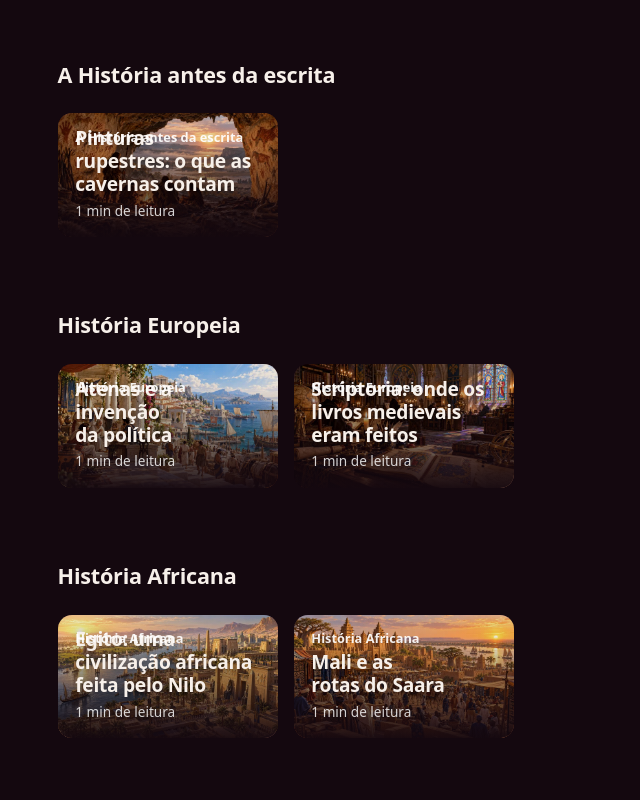
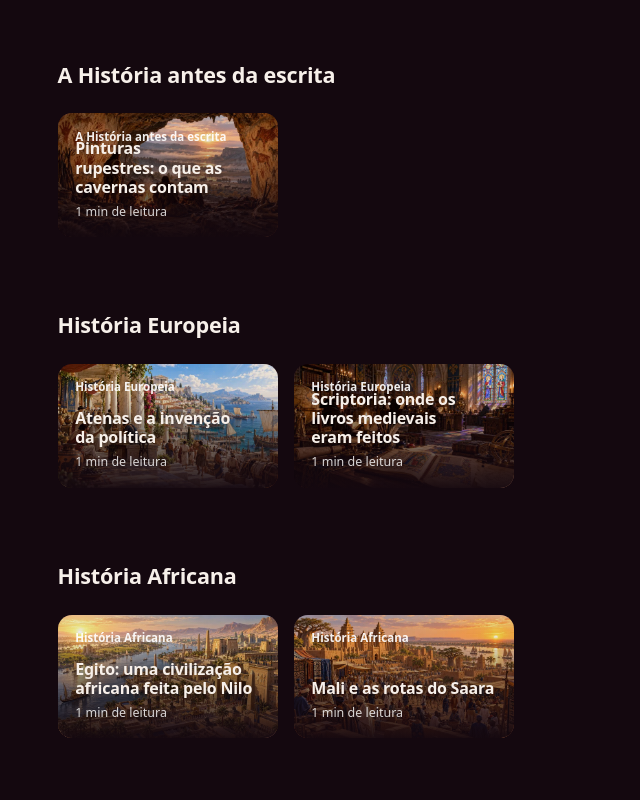
Before and after one commit to opaulofelipe/cursodehistoria, a plain HTML site: page index.html in a window 1280 px wide. Shown: the part 960-1760 px from the top of the page, without its empty margins (0-640 px from the left). Drawn offline with Linux system fonts and the light colour scheme.

Commit message:
Ajusta tipografia dos cards e cursor do hero

```diff
--- a/css/style.css
+++ b/css/style.css
@@ -31,6 +31,10 @@ button{font:inherit;color:inherit;cursor:pointer;border:0;background:none}
 
 /* Hero */
 .hero{position:relative}
+@media(min-width:701px){
+  .slides{cursor:grab;touch-action:pan-y}
+  .slides.arrastando{cursor:grabbing;user-select:none}
+}
 .slides{display:grid}
 .slide{grid-area:1/1;position:relative;opacity:0;visibility:hidden;transition:opacity .9s,visibility .9s}
 .slide.on{opacity:1;visibility:visible}
@@ -86,9 +90,9 @@ section h2{margin:0;font-size:1.35rem;letter-spacing:-.01em}
 .card{position:relative;display:flex;flex-direction:column;justify-content:flex-end;aspect-ratio:16/9;padding:1rem 1.1rem;border-radius:var(--r);overflow:hidden;background:var(--ameixa);isolation:isolate;transition:transform .25s,box-shadow .25s}
 .card>img{position:absolute;z-index:-2;inset:0;width:100%;height:100%;object-fit:cover;object-position:center;transition:transform .45s ease}
 .card::after{content:"";position:absolute;z-index:-1;inset:0;background:linear-gradient(180deg,rgba(20,8,15,.08) 22%,rgba(20,8,15,.48) 58%,rgba(20,8,15,.96) 100%)}
-.card .cat{position:absolute;top:.9rem;left:1.1rem;margin:0;color:#fff;opacity:.92;font-size:.8rem}
-.card h3{margin:0;font-size:1.2rem;line-height:1.2;letter-spacing:-.015em;text-wrap:balance;text-shadow:0 2px 12px rgba(0,0,0,.6)}
-.card .meta{margin:.35rem 0 0;font-size:.85rem;color:rgba(255,255,255,.82)}
+.card .cat{position:absolute;top:.9rem;left:1.1rem;margin:0;color:#fff;opacity:.92;font-size:.72rem}
+.card h3{margin:0;font-size:1rem;line-height:1.2;letter-spacing:-.015em;text-wrap:balance;text-shadow:0 2px 12px rgba(0,0,0,.6)}
+.card .meta{margin:.35rem 0 0;font-size:.78rem;color:rgba(255,255,255,.82)}
 .tile:hover,.card:hover{transform:scale(1.04);box-shadow:0 14px 40px rgba(0,0,0,.55)}
 .card:hover>img{transform:scale(1.045)}
 
```
